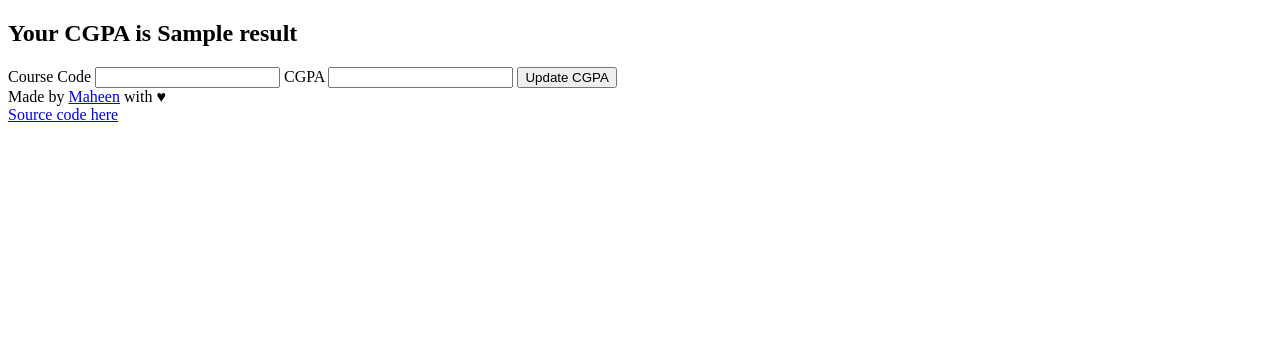
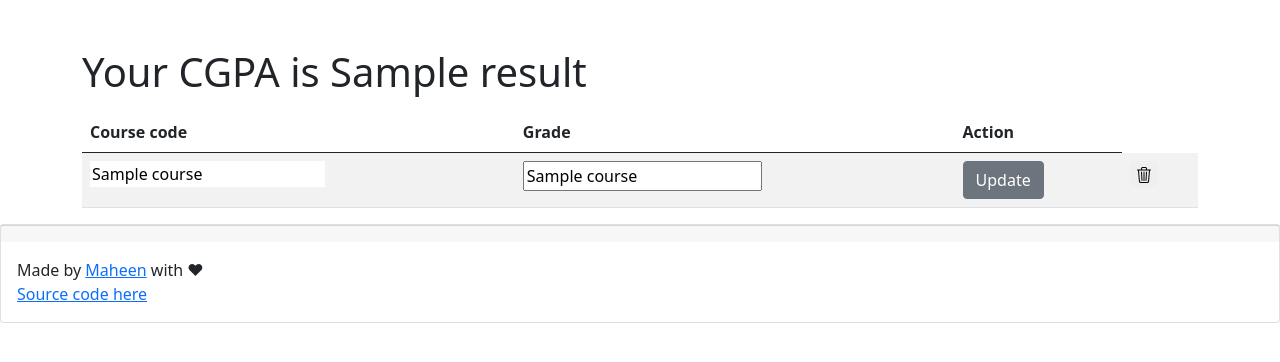
Before and after one commit to mah-moh/bracu-cgpa-calc, a Flask app: template app/templates/result.html in a window 1280 px wide. Shown: the top 362 px of the page. Run offline with Flask 2, Linux system fonts and the light colour scheme; the template is opened without the code that fills it: values that come from a table or form of the project are taken from there, most other values are stand-ins (such as "Sample title", 1, 10 or a date in 2020); some libraries are stand-ins or nearby versions.

Commit message:
initial commit

```diff
--- a/app/__init__.py
+++ b/app/__init__.py
@@ -13,3 +13,4 @@ app.config['UPLOAD_FOLDER'] = 'static/files'
 
 from app import views
 from app.pdfToData import cgpa_calculator
+from app.pdftodata1 import calculator
--- a/app/pdfToData.py
+++ b/app/pdfToData.py
@@ -38,4 +38,4 @@ def cgpa_calculator(filename, course_code=None, cgpa=None):
 
     number_of_attempted_courses = len(title)
     CGPA = sum_of_grade_earned/number_of_attempted_courses
-    return "%.2f" % CGPA
+    return "%.2f" % CGPA, course_and_grade
--- a/app/templates/base.html
+++ b/app/templates/base.html
@@ -1,16 +1,26 @@
 <!doctype html>
 <title>{% block title %}{% endblock %}</title>
-
+<link href="https://cdn.jsdelivr.net/npm/bootstrap@5.0.1/dist/css/bootstrap.min.css" rel="stylesheet" integrity="sha384-+0n0xVW2eSR5OomGNYDnhzAbDsOXxcvSN1TPprVMTNDbiYZCxYbOOl7+AMvyTG2x" crossorigin="anonymous">
+<link rel="stylesheet" type="text/css" href="https://cdn.datatables.net/1.10.25/css/dataTables.bootstrap5.css">
 <section class="content">
 
   {% for message in get_flashed_messages() %}
     <div class="flash">{{ message }}</div>
   {% endfor %}
-  {% block content %}{% endblock %}
-  <footer>
+
+  <div class="container">
+    {% block content %}{% endblock %}
+  </div>
+
     {% block footer %}
-    Made by <a href="https://github.com/mah-moh">Maheen</a> with ♥ <br>
-    <a href="https://github.com/mah-moh/bracu-cgpa-calc">Source code here</a>
+    <div class="card">
+      <div class="card-footer">
+      </div>
+      <div class="card-body">
+        Made by <a href="https://github.com/mah-moh">Maheen</a> with ♥ <br>
+        <a href="https://github.com/mah-moh/bracu-cgpa-calc">Source code here</a>
+      </div>
+    </div>
     {% endblock %}
-  </footer>
+
 </section>
--- a/app/templates/result.html
+++ b/app/templates/result.html
@@ -1,16 +1,35 @@
 {% extends 'base.html' %}
 
 {% block content %}
-    <h1>Your CGPA is {{ result }} </h1>
+    <h1 class="mt-5 mb-3">Your CGPA is {{ result }} </h1>
 
-    <form method='POST' enctype='multipart/form-data'>
-        {{form.hidden_tag()}}
-
-        {{form.course_code.label}}
-        {{form.course_code()}}
-
-        {{form.cgpa.label}}
-        {{form.cgpa()}}
-        {{form.submit()}}
-    </form>
+    <table id="data" class="table table-striped">
+        <thead>
+          <tr>
+            <th>Course code</th>
+            <th>Grade</th>
+            <th>Action</th>
+          </tr>
+        </thead>
+        <tbody>
+          {% for course in course_and_grade %}
+          <form action="/update" method="post">
+            <tr>
+              <td><input type="text" style="border: 0;" name="course_code" value="{{ course }}" readonly></td>
+              <td><input type='text' value='{{ course_and_grade[course] }}' name='grade' ></td>
+              <td>
+                <button class="btn btn-secondary" type="submit">Update</button>
+              </td>
+              <td>
+                <button type="submint" formaction="/delete" style="border:0;">
+                  <svg xmlns="http://www.w3.org/2000/svg" width="16" height="16" fill="currentColor" class="bi bi-trash3" viewBox="0 0 16 16">
+                    <path d="M6.5 1h3a.5.5 0 0 1 .5.5v1H6v-1a.5.5 0 0 1 .5-.5ZM11 2.5v-1A1.5 1.5 0 0 0 9.5 0h-3A1.5 1.5 0 0 0 5 1.5v1H2.506a.58.58 0 0 0-.01 0H1.5a.5.5 0 0 0 0 1h.538l.853 10.66A2 2 0 0 0 4.885 16h6.23a2 2 0 0 0 1.994-1.84l.853-10.66h.538a.5.5 0 0 0 0-1h-.995a.59.59 0 0 0-.01 0H11Zm1.958 1-.846 10.58a1 1 0 0 1-.997.92h-6.23a1 1 0 0 1-.997-.92L3.042 3.5h9.916Zm-7.487 1a.5.5 0 0 1 .528.47l.5 8.5a.5.5 0 0 1-.998.06L5 5.03a.5.5 0 0 1 .47-.53Zm5.058 0a.5.5 0 0 1 .47.53l-.5 8.5a.5.5 0 1 1-.998-.06l.5-8.5a.5.5 0 0 1 .528-.47ZM8 4.5a.5.5 0 0 1 .5.5v8.5a.5.5 0 0 1-1 0V5a.5.5 0 0 1 .5-.5Z"/>
+                  </svg>
+                </button>
+              </td>
+            </tr>
+          </form>
+          {% endfor %}
+        </tbody>
+      </table>
 {% endblock %}
--- a/app/views.py
+++ b/app/views.py
@@ -1,5 +1,10 @@
+from calendar import c
+from cmath import pi
 from app import *
 from app.pdfToData import cgpa_calculator
+from app.pdftodata1 import calculator
+import pickle
+
 
 class UploadFileForm(FlaskForm):
     file = FileField("File", validators=[InputRequired()])
@@ -16,17 +21,43 @@ def index():
     if form.validate_on_submit():
         file = form.file.data
         file.save(os.path.join(os.path.abspath(os.path.dirname(__file__)),app.config['UPLOAD_FOLDER'],secure_filename(file.filename)))
-        return redirect(url_for('result', filename=file.filename))
+        return redirect(url_for('fileUpload', filename=file.filename))
     return render_template('index.html', form=form)
-
 
 @app.route('/result', methods=['GET', 'POST'])
 def result():
-    form = UpdateCGPAForm()
-    if form.validate_on_submit():
-        course_code = form.course_code.data.upper()
-        cgpa = form.cgpa.data
-        result = cgpa_calculator(filename=request.args.get('filename'), course_code=course_code, cgpa=cgpa)
-    else:
-        result = cgpa_calculator(filename=request.args.get('filename'))
-    return render_template('result.html', result=result, form=form)
+    course_and_grade = pickle.load(open('course_and_grade.pkl', 'rb'))
+    return render_template('result.html', result=request.args.get('result'), course_and_grade=course_and_grade)
+
+
+@app.route('/upload', methods=['GET', 'POST'])
+def fileUpload():
+    cgpa_calculator = calculator()
+    result, course_and_grade = cgpa_calculator.pdfToText(filename=request.args.get('filename'))
+    pickle.dump(course_and_grade, open('course_and_grade.pkl', 'wb'))
+    return redirect(url_for('result', result=result))
+    # result(result=result)
+
+
+
+@app.route("/update", methods=["POST"])
+def update():
+    _course_and_grade = pickle.load(open('course_and_grade.pkl', 'rb'))
+    course_code = request.form.get("course_code")
+    grade = request.form.get("grade")
+    cgpa_calculator = calculator()
+    result, course_and_grade = cgpa_calculator.update(course_code=course_code, cgpa=grade, course_and_grade=_course_and_grade)
+    pickle.dump(course_and_grade, open('course_and_grade.pkl', 'wb'))
+    return redirect(url_for('result', result=result))
+
+
+@app.route("/delete", methods=["POST"])
+def delete():
+    course_code = request.form.get("course_code")
+    print(course_code)
+    course_and_grade = pickle.load(open('course_and_grade.pkl', 'rb'))
+    del course_and_grade[course_code]
+    pickle.dump(course_and_grade, open('course_and_grade.pkl', 'wb'))
+    cgpa_calculator = calculator()
+    result = cgpa_calculator.caluculate_cgpa(course_and_grade)
+    return redirect(url_for('result', result=result))
```
Also changed, not shown: app/pdftodata1.py (added, +54 -0 lines), app/templates/index.html (+13 -9 lines), 4 other files.
